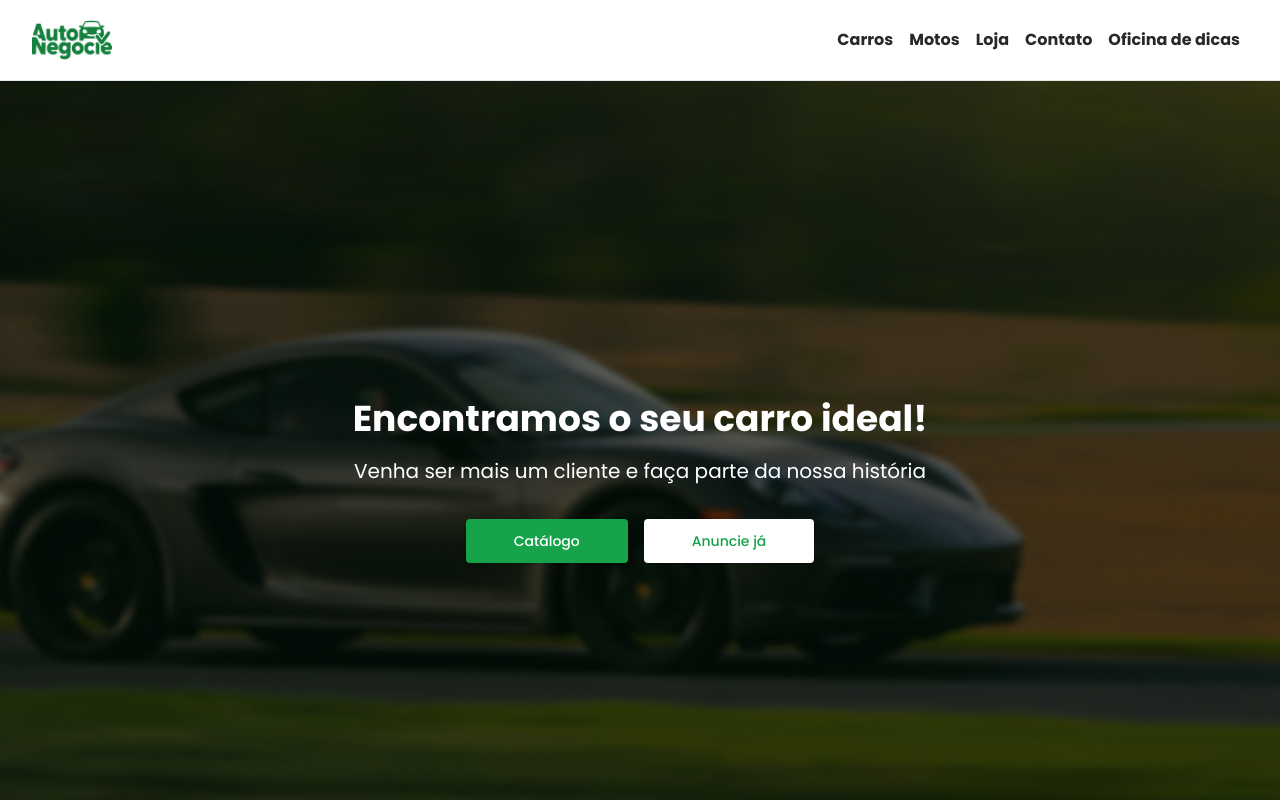
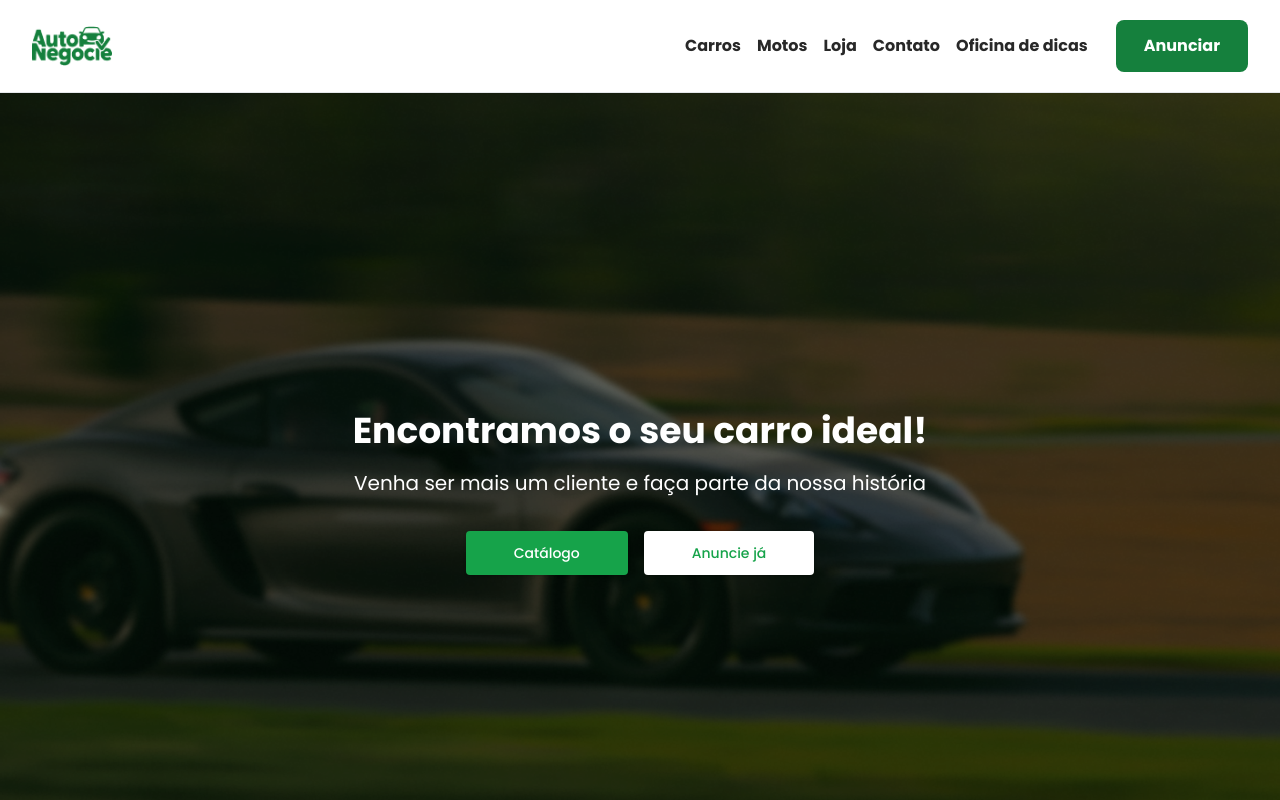
Before and after one commit to BrunoJSC/project, a React (Vite) app: page / in a window 1280 px wide. Shown: the top 800 px of the page. Built offline with nearby package versions, Linux system fonts and the light colour scheme; no server answers.

Commit message:
add settinfs

```diff
--- a/src/components/Header.tsx
+++ b/src/components/Header.tsx
@@ -52,7 +52,7 @@ export function Header() {
         </nav>
         <Link
           to="/anunciar"
-          className="py-[14px] hidden px-[28px] rounded-[8px] bg-[#15803D] text-white hover:bg-[#0F6E0F] font-bold text-[14px] md:text-base ml-5"
+          className="py-[14px] hidden md:block px-[28px] rounded-[8px] bg-[#15803D] text-white hover:bg-[#0F6E0F] font-bold text-[14px] md:text-base ml-5"
         >
           Anunciar
         </Link>
```
